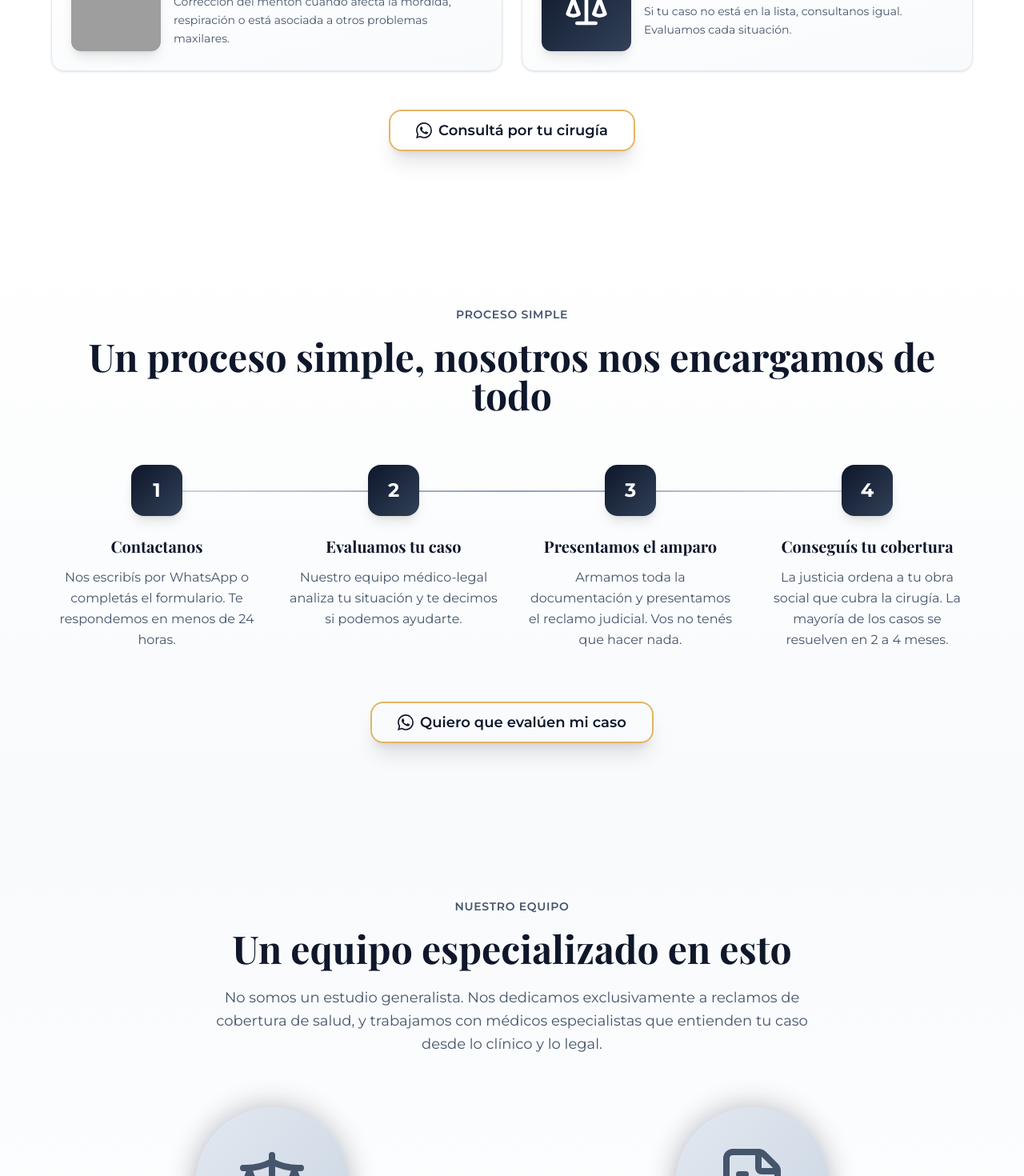
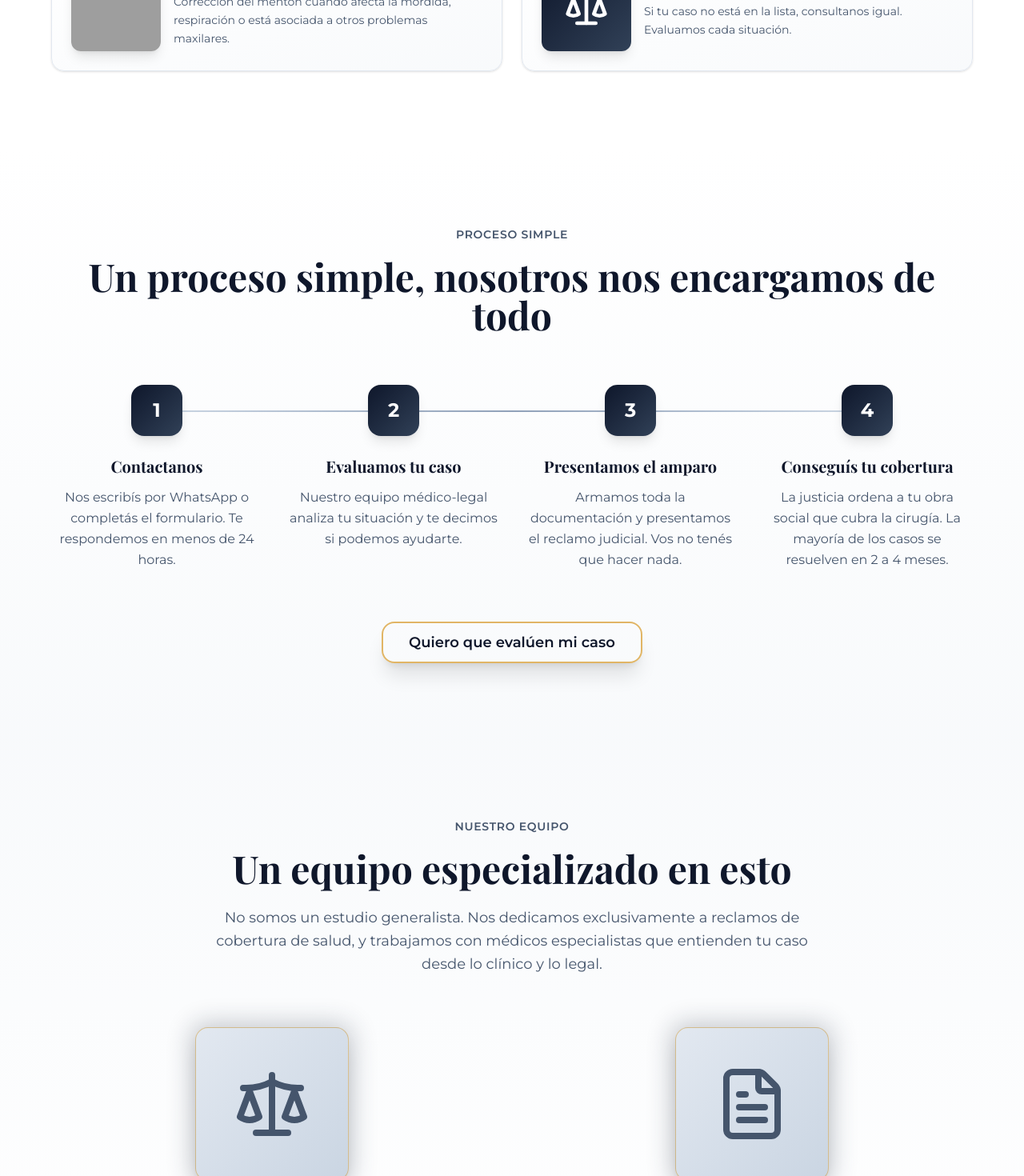
Before and after one commit to VM-Studio/Edu2-web, a Next.js app: page / in a window 1280 px wide. Shown: the part 1120-2590 px from the top of the page at 80% size. Built offline with nearby package versions, Linux system fonts and the light colour scheme; grey boxes are pictures that could not be loaded.

Commit message:
cambios -3 terminados

```diff
--- a/app/gracias/page.tsx
+++ b/app/gracias/page.tsx
@@ -39,7 +39,7 @@ export default function GraciasPage() {
               Volver al inicio
             </Link>
           </Button>
-          <Button size="lg" variant="outline" asChild className="bg-yellow-600/5 hover:bg-yellow-600/10 text-white border-2 border-yellow-600/60 hover:border-yellow-500 backdrop-blur-sm shadow-xl hover:scale-105 transition-all px-10 py-7 font-semibold text-lg rounded-2xl">
+          <Button size="lg" variant="outline" asChild className="bg-yellow-600/5 hover:bg-yellow-600/10 text-white border-2 border-yellow-600/60 hover:border-yellow-600 backdrop-blur-sm shadow-xl hover:scale-105 transition-all px-10 py-7 font-semibold text-lg rounded-2xl">
             <a href="https://wa.me/5491112345678" target="_blank" rel="noopener noreferrer">
               <WhatsAppIcon className="mr-3 h-6 w-6" />
               WhatsApp
--- a/app/page.tsx
+++ b/app/page.tsx
@@ -121,7 +121,7 @@ export default function HomePage() {
                   </Button>
 
                   {/* Botón Secundario */}
-                  <Button size="lg" variant="outline" asChild className="bg-transparent hover:bg-yellow-600/10 text-white border-2 border-yellow-600/60 hover:border-yellow-500 backdrop-blur-sm shadow-xl hover:shadow-2xl transition-all hover:scale-105 text-base px-8 py-6 rounded-2xl font-semibold">
+                  <Button size="lg" variant="outline" asChild className="bg-transparent hover:bg-yellow-600/10 text-white border-2 border-yellow-600/60 hover:border-yellow-600 backdrop-blur-sm shadow-xl hover:shadow-2xl transition-all hover:scale-105 text-base px-8 py-6 rounded-2xl font-semibold">
                     <Link href="#como-funciona">
                       Ver cómo funciona
                     </Link>
@@ -254,15 +254,6 @@ export default function HomePage() {
               </div>
 
             </div>
-
-            <div className="text-center mt-12">
-              <Button size="lg" variant="outline" asChild className="bg-transparent hover:bg-yellow-600/10 text-slate-900 border-2 border-yellow-600/60 hover:border-yellow-500 shadow-xl hover:shadow-2xl transition-all hover:scale-105 text-lg px-8 py-6 rounded-2xl font-semibold">
-                <a href="https://wa.me/5491112345678" target="_blank" rel="noopener noreferrer">
-                  <WhatsAppIcon className="mr-2 h-5 w-5" />
-                  Consultá por tu cirugía
-                </a>
-              </Button>
-            </div>
           </div>
         </div>
       </section>
@@ -329,11 +320,10 @@ export default function HomePage() {
 
             {/* CTA */}
             <div className="text-center mt-16">
-              <Button size="lg" variant="outline" asChild className="bg-transparent hover:bg-yellow-600/10 text-slate-900 border-2 border-yellow-600/60 hover:border-yellow-500 shadow-xl hover:shadow-2xl transition-all hover:scale-105 text-lg px-8 py-6 rounded-2xl font-semibold">
-                <a href="https://wa.me/5491112345678" target="_blank" rel="noopener noreferrer">
-                  <WhatsAppIcon className="mr-2 h-5 w-5" />
+              <Button size="lg" variant="outline" asChild className="bg-transparent hover:bg-yellow-600/10 text-slate-900 border-2 border-yellow-600/60 hover:border-yellow-600 shadow-xl hover:shadow-2xl transition-all hover:scale-105 text-lg px-8 py-6 rounded-2xl font-semibold">
+                <Link href="/contacto">
                   Quiero que evalúen mi caso
-                </a>
+                </Link>
               </Button>
             </div>
           </div>
@@ -358,8 +348,8 @@ export default function HomePage() {
               {/* Perfil 1 */}
               <div className="text-center group">
                 <div className="relative inline-block mb-6">
-                  <div className="absolute -inset-1 bg-linear-to-br from-slate-900 to-slate-700 rounded-full blur-lg opacity-25 group-hover:opacity-40 transition-opacity"></div>
-                  <div className="relative w-48 h-48 bg-linear-to-br from-slate-200 to-slate-300 rounded-full mx-auto flex items-center justify-center shadow-xl">
+                  <div className="absolute -inset-1 bg-linear-to-br from-slate-900 to-slate-700 rounded-2xl blur-lg opacity-25 group-hover:opacity-40 transition-opacity"></div>
+                  <div className="relative w-48 h-48 bg-linear-to-br from-slate-200 to-slate-300 rounded-2xl mx-auto flex items-center justify-center shadow-xl border border-yellow-600/40">
                     <Scale className="w-24 h-24 text-slate-600" />
                   </div>
                 </div>
@@ -372,8 +362,8 @@ export default function HomePage() {
               {/* Perfil 2 */}
               <div className="text-center group">
                 <div className="relative inline-block mb-6">
-                  <div className="absolute -inset-1 bg-linear-to-br from-slate-900 to-slate-700 rounded-full blur-lg opacity-25 group-hover:opacity-40 transition-opacity"></div>
-                  <div className="relative w-48 h-48 bg-linear-to-br from-slate-200 to-slate-300 rounded-full mx-auto flex items-center justify-center shadow-xl">
+                  <div className="absolute -inset-1 bg-linear-to-br from-slate-900 to-slate-700 rounded-2xl blur-lg opacity-25 group-hover:opacity-40 transition-opacity"></div>
+                  <div className="relative w-48 h-48 bg-linear-to-br from-slate-200 to-slate-300 rounded-2xl mx-auto flex items-center justify-center shadow-xl border border-yellow-600/40">
                     <FileText className="w-24 h-24 text-slate-600" />
                   </div>
                 </div>
@@ -403,7 +393,7 @@ export default function HomePage() {
               {/* Testimonio 1 */}
               <div className="bg-linear-to-br from-white to-slate-50 p-8 rounded-2xl shadow-lg border border-slate-200 hover:shadow-2xl hover:border-slate-300 transition-all duration-300">
                 <div className="mb-6">
-                  <svg className="w-12 h-12 text-slate-900/20" fill="currentColor" viewBox="0 0 32 32">
+                  <svg className="w-12 h-12 text-yellow-600" fill="currentColor" viewBox="0 0 32 32">
                     <path d="M10 8c-3.3 0-6 2.7-6 6v10h8V14c0-3.3-2.7-6-6-6zm16 0c-3.3 0-6 2.7-6 6v10h8V14c0-3.3-2.7-6-6-6z"/>
                   </svg>
                 </div>
@@ -418,7 +408,7 @@ export default function HomePage() {
               {/* Testimonio 2 */}
               <div className="bg-linear-to-br from-white to-slate-50 p-8 rounded-2xl shadow-lg border border-slate-200 hover:shadow-2xl hover:border-slate-300 transition-all duration-300">
                 <div className="mb-6">
-                  <svg className="w-12 h-12 text-slate-900/20" fill="currentColor" viewBox="0 0 32 32">
+                  <svg className="w-12 h-12 text-yellow-600" fill="currentColor" viewBox="0 0 32 32">
                     <path d="M10 8c-3.3 0-6 2.7-6 6v10h8V14c0-3.3-2.7-6-6-6zm16 0c-3.3 0-6 2.7-6 6v10h8V14c0-3.3-2.7-6-6-6z"/>
                   </svg>
                 </div>
@@ -433,7 +423,7 @@ export default function HomePage() {
               {/* Testimonio 3 */}
               <div className="bg-linear-to-br from-white to-slate-50 p-8 rounded-2xl shadow-lg border border-slate-200 hover:shadow-2xl hover:border-slate-300 transition-all duration-300">
                 <div className="mb-6">
-                  <svg className="w-12 h-12 text-slate-900/20" fill="currentColor" viewBox="0 0 32 32">
+                  <svg className="w-12 h-12 text-yellow-600" fill="currentColor" viewBox="0 0 32 32">
                     <path d="M10 8c-3.3 0-6 2.7-6 6v10h8V14c0-3.3-2.7-6-6-6zm16 0c-3.3 0-6 2.7-6 6v10h8V14c0-3.3-2.7-6-6-6z"/>
                   </svg>
                 </div>
@@ -502,7 +492,7 @@ export default function HomePage() {
         <div className="absolute top-1/2 left-1/2 -translate-x-1/2 -translate-y-1/2 w-[600px] h-[600px] bg-slate-700/20 rounded-full blur-[150px] animate-pulse"></div>
 
         <div className="container mx-auto px-4 relative z-10">
-          <div className="max-w-5xl mx-auto">
+          <div className="max-w-3xl mx-auto">
             <div className="text-center mb-16">
               <h2 className="text-4xl md:text-5xl lg:text-6xl font-bold mb-6 tracking-tight">
                 Tu cirugía no puede esperar. Tu reclamo tampoco.
@@ -513,7 +503,7 @@ export default function HomePage() {
               <div className="h-1 w-24 bg-white/30 rounded-full mx-auto mt-8"></div>
             </div>
 
-            <form onSubmit={handleSubmit} className="bg-white/10 backdrop-blur-xl p-10 md:p-12 rounded-3xl border-2 border-white/20 shadow-2xl hover:border-white/30 transition-all">
+            <form onSubmit={handleSubmit} className="bg-white/10 backdrop-blur-xl p-8 md:p-10 rounded-3xl border-2 border-white/20 shadow-2xl hover:border-white/30 transition-all">
               <div className="grid md:grid-cols-2 gap-8 mb-8">
                 <div>
                   <label htmlFor="nombre" className="block text-base font-semibold mb-3 text-slate-100">
@@ -611,7 +601,7 @@ export default function HomePage() {
               <p className="text-slate-200 mb-6 text-lg">
                 ¿Preferís escribirnos directo?
               </p>
-              <Button size="lg" variant="outline" asChild className="bg-yellow-600/5 hover:bg-yellow-600/10 text-white border-2 border-yellow-600/60 hover:border-yellow-500 backdrop-blur-sm shadow-xl hover:scale-105 transition-all px-10 py-7 font-semibold text-lg rounded-2xl">
+              <Button size="lg" variant="outline" asChild className="bg-yellow-600/5 hover:bg-yellow-600/10 text-white border-2 border-yellow-600/60 hover:border-yellow-600 backdrop-blur-sm shadow-xl hover:scale-105 transition-all px-10 py-7 font-semibold text-lg rounded-2xl">
                 <a href="https://wa.me/5491112345678" target="_blank" rel="noopener noreferrer">
                   <WhatsAppIcon className="mr-3 h-6 w-6" />
                   Chatear ahora
--- a/app/servicios/page.tsx
+++ b/app/servicios/page.tsx
@@ -246,7 +246,7 @@ export default function ServiciosPage() {
               <Button size="lg" asChild className="bg-white text-slate-900 hover:bg-slate-100 shadow-2xl hover:shadow-white/20 hover:scale-105 transition-all px-8 py-6 font-bold text-base rounded-2xl">
                 <a href="/contacto">Consulta gratis →</a>
               </Button>
-              <Button size="lg" variant="outline" asChild className="bg-yellow-600/5 hover:bg-yellow-600/10 text-white border-2 border-yellow-600/60 hover:border-yellow-500 backdrop-blur-sm shadow-xl hover:scale-105 transition-all px-8 py-6 font-semibold text-base rounded-2xl">
+              <Button size="lg" variant="outline" asChild className="bg-yellow-600/5 hover:bg-yellow-600/10 text-white border-2 border-yellow-600/60 hover:border-yellow-600 backdrop-blur-sm shadow-xl hover:scale-105 transition-all px-8 py-6 font-semibold text-base rounded-2xl">
                 <a href="https://wa.me/5491112345678" target="_blank" rel="noopener noreferrer">
                   <WhatsAppIcon className="mr-2 h-5 w-5" />
                   WhatsApp
```
Also changed, not shown: components/header.tsx (+5 -15 lines).
